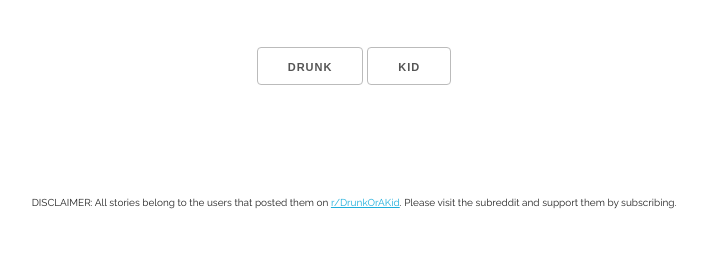
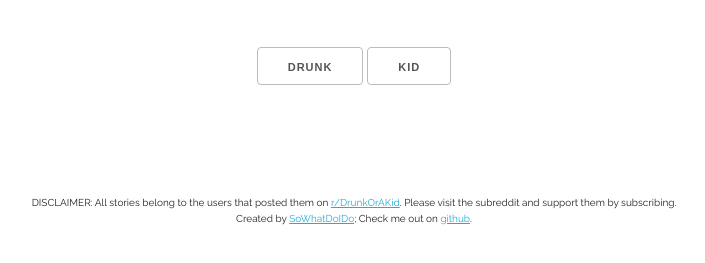
Before and after one commit to sowhatdoido/amidrunkorakid, a plain HTML site: page index.html in a window 1280 px wide. Shown: the part 69-332 px from the top of the page, without its empty margins (286-991 px from the left). Drawn offline with nearby package versions, Linux system fonts and the light colour scheme; no server answers.

Commit message:
Update index.html

```diff
--- a/index.html
+++ b/index.html
@@ -28,7 +28,7 @@
                 <button class="button" onclick="nextPost();">Next <i class="fa fa-arrow-right"></i></button>
             </div>
             <div id="footer">
-                DISCLAIMER: All stories belong to the users that posted them on <a href="https://www.reddit.com/r/drunkorakid/" target="_blank">r/DrunkOrAKid</a>. Please visit the subreddit and support them by subscribing.
+                DISCLAIMER: All stories belong to the users that posted them on <a href="https://www.reddit.com/r/drunkorakid/" target="_blank">r/DrunkOrAKid</a>. Please visit the subreddit and support them by subscribing.<br /> Created by <a href="http://sowhatdoido.com" target="_blank">SoWhatDoIDo</a>; Check me out on <a href="https://github.com/sowhatdoido" target="_blank">github</a>.
             </div>
         </div>
     </body>
```
